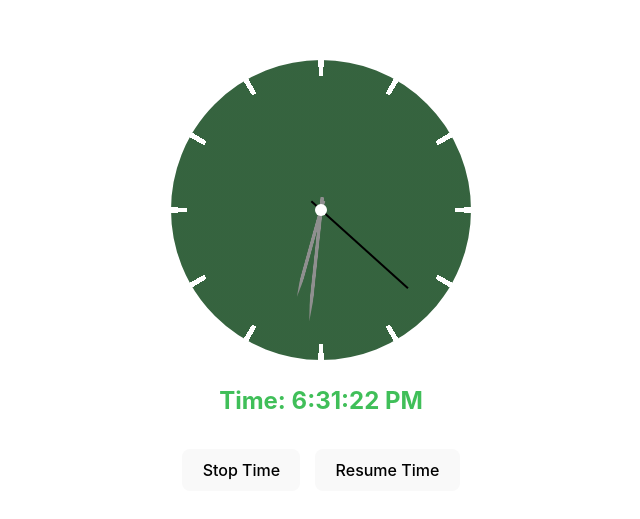
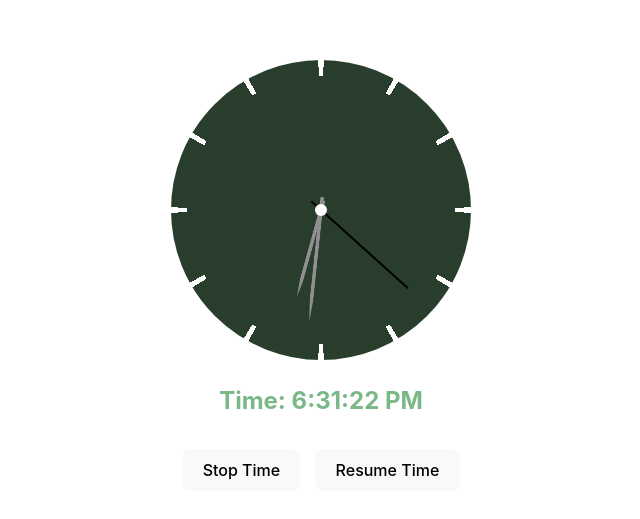
Before and after one commit to Danish-Ehsan/react-clock, a React (Vite) app: page / in a window 1280 px wide. Shown: the part 127-646 px from the top of the page, without its empty margins (319-959 px from the left). Built offline with nearby package versions, Linux system fonts and the light colour scheme.

Commit message:
Changed Clock colours

```diff
--- a/src/components/App.jsx
+++ b/src/components/App.jsx
@@ -26,7 +26,7 @@ function App() {
     return (
         <>
             <Clock date={date} timeHue={timeHue} />
-            <h2 style={{ color: `hsl(${timeHue}, 50%, 50%)` }}>
+            <h2 style={{ color: `hsl(${timeHue}, 30%, 60%)` }}>
                 Time: {date.toLocaleTimeString()}
             </h2>
             <button
--- a/src/components/Clock.jsx
+++ b/src/components/Clock.jsx
@@ -19,7 +19,7 @@ export default function Clock({ date, timeHue }) {
     useEffect(() => {
         const clockColor = clockRef.current.style.setProperty(
             "--bg-color",
-            `hsl(${timeHue}, 30%, 30%)`
+            `hsl(${timeHue}, 20%, 20%)`
         );
 
         //When clock needles are completing a full circle, the css rotation degrees need to advance instead of resetting to 0 so the needle doesn't go backwards a full rotation
```
